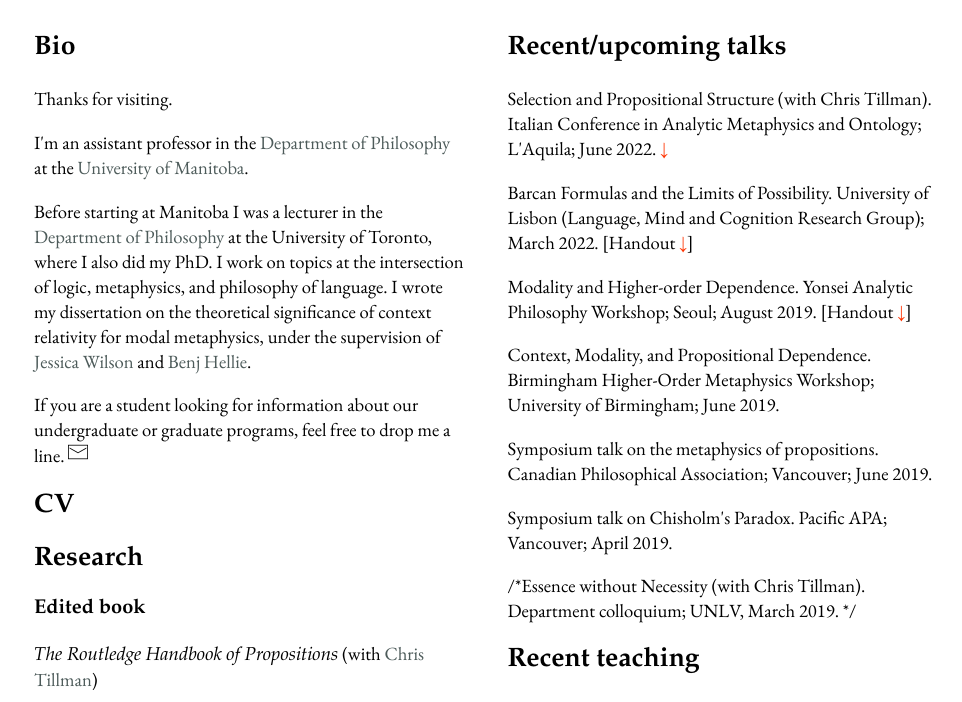
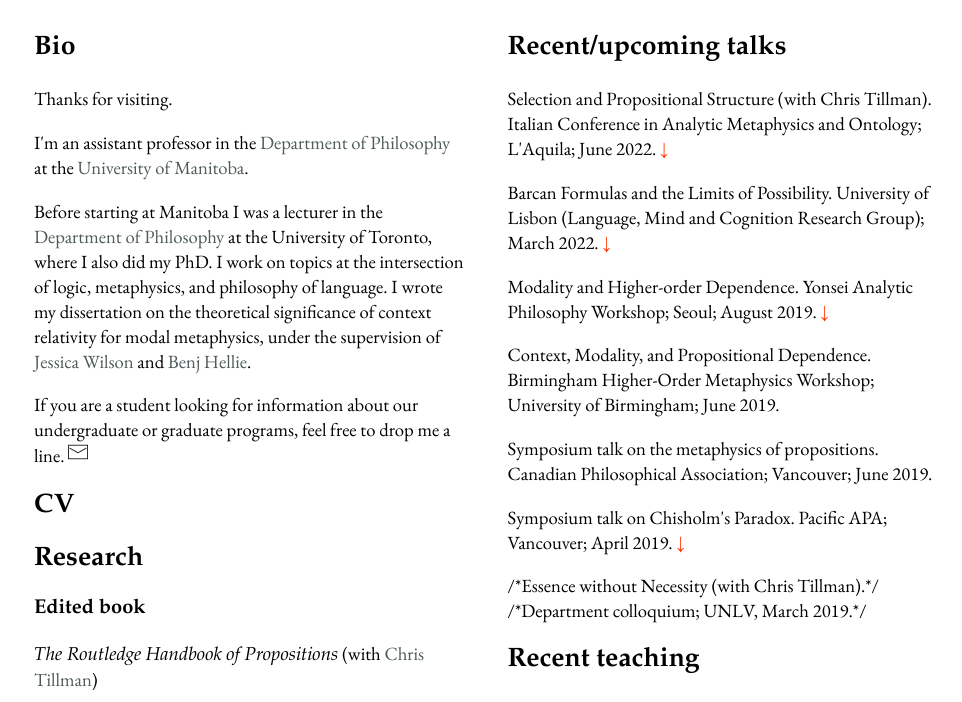
Before and after one commit to adam-r-m/adam-r-m.github.io, a plain HTML site: page index.html in a window 1280 px wide. Shown: the part 98-800 px from the top of the page, without its empty margins (4-966 px from the left). Drawn offline with Linux system fonts and the light colour scheme.

Commit message:
handouts

```diff
--- a/index.html
+++ b/index.html
@@ -402,14 +402,13 @@ style="color: #ff3300">&#8595</span></a>
 		     <p>
 
 		    Barcan Formulas and the Limits of Possibility. University
-of Lisbon (Language, Mind and Cognition Research Group); March 2022. [Handout
-<a href="./docs/limits.pdf" target="_blank"><span style="color:
-#ff3300">&#8595</span></a>]
+of Lisbon (Language, Mind and Cognition Research Group); March 2022. <a href="./docs/limits.pdf" target="_blank"><span style="color:
+#ff3300">&#8595</span></a>
 		    <p>
 				Modality and Higher-order Dependence. Yonsei
 				Analytic Philosophy Workshop; Seoul; August
-2019. [Handout 	<a href="./docs/propdep.pdf" target="_blank"><span
-style="color: #ff3300">&#8595</span></a>]
+2019.  	<a href="./docs/propdep.pdf" target="_blank"><span
+style="color: #ff3300">&#8595</span></a>
 				<p>
 
 	Context, Modality, and Propositional Dependence. Birmingham Higher-Order Metaphysics
@@ -422,12 +421,14 @@ propositions.
 				</p>
 				<p>
 				Symposium talk on Chisholm's Paradox. Pacific
-				APA; Vancouver; April 2019.
+				APA; Vancouver; April 2019. <a
+href="./docs/chisolm.pdf" target="_blank"><span
+style="color: #ff3300">&#8595</span></a>
 				</p>
 				<p>
-			/*Essence without Necessity (with Chris Tillman).
-			Department colloquium; UNLV, March 2019.
-			*/</p>
+			/*Essence without Necessity (with Chris Tillman).*/
+			/*Department colloquium; UNLV, March 2019.*/
+			</p>
 
 
 
```
Also changed, not shown: 2 other files.
